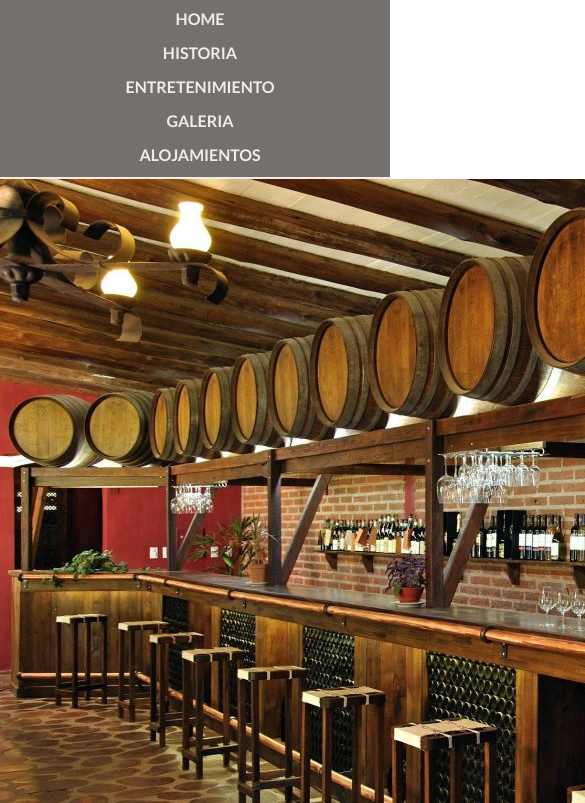
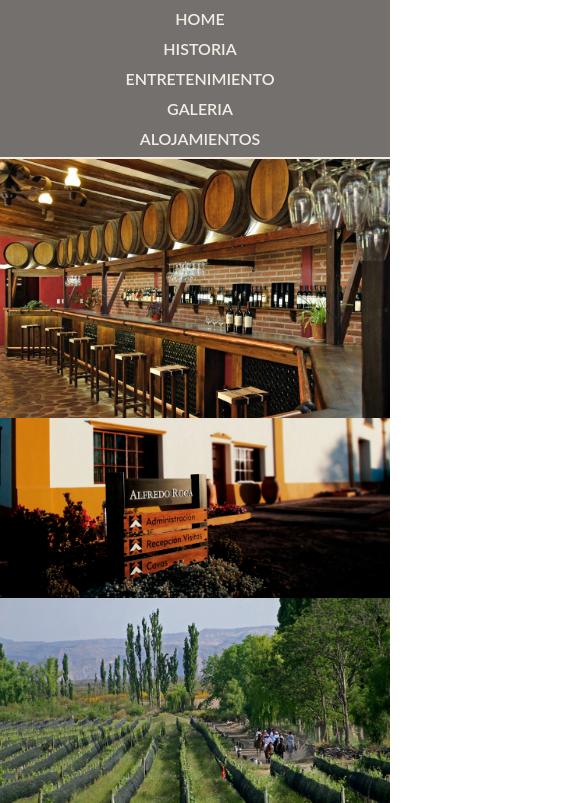
Before and after one commit to marianodl90/clase-git-hub, a plain HTML site: page pages/galeria.html in a window 390 px wide. Shown: the top 803 px of the page, 585 px wide, since content can reach past the window. Drawn offline with Linux system fonts and the light colour scheme; a web font is replaced by a local one.

Commit message:
Dimos estilos a GALERIA IMAGENES y lo hicimos responsive

```diff
--- a/estilos/style.css
+++ b/estilos/style.css
@@ -2,7 +2,7 @@
 * {
     margin: 0;
     padding: 0;
-
+    box-sizing: border-box;
 }
 
 
@@ -364,9 +364,23 @@
     color: #73706E;
 }
 
+/* ****************************************** GALERIA ****************************************** */
+
+.galeria-contenedor{
+    display: grid;
+    grid-template-columns: repeat(4, 1fr);
+}
+.galeria-contenedor img {
+    width: 100%;
+    height: 100%;
+}
+
 /* ******************************************** RESPONSIVE ***************************************** */
 
 @media only screen and (max-width: 940px) {
+    .galeria-contenedor {
+        grid-template-columns: repeat(3, 1fr);
+    }
     .entretenimiento-items {
         display: flex;
         flex-direction: column;
@@ -407,6 +421,9 @@
         display: flex;
         flex-wrap: wrap;
         padding-left: 0;
+    }
+    .galeria-contenedor {
+        grid-template-columns: repeat(2, 1fr);
     }
 }
 
@@ -462,6 +479,9 @@
         justify-content: center;
         }
     }
+    .galeria-contenedor {
+        grid-template-columns: repeat(1, 1fr);
+    }
 }
 
 
@@ -470,6 +490,7 @@
 
 /* ***************************************** BOOSTRAP ******************************************************** */
 
+/* ******* FORMULARIO INDEX ********** */
 .container {
     width: 400px;
     margin: 30px 0;
@@ -484,9 +505,6 @@
 
 
 }
-
-#contactus {}
-
 #contactus h3 {
     display: block;
     font-size: 30px;
@@ -596,3 +614,9 @@ fieldset {
 #contactus-submit{
     border-radius: 4px;
 }
+
+/* ****** CARRUSEL GALERIA ****** */
+
+.carousel-item img{
+height: 10%;
+}
--- a/pages/galeria.html
+++ b/pages/galeria.html
@@ -5,21 +5,11 @@
     <meta charset="UTF-8">
     <meta http http-equiv="X-UA-Compatible" content="IE=edge">
     <meta name="viewport" content="width=device-width, initial-scale=1.0">
-    <title>Proyecto-final/Pagina-principal</title>
-
-    <link rel="preconnect" href="https://fonts.googleapis.com">
-    <link rel="preconnect" href="https://fonts.gstatic.com" crossorigin>
-    <link href="https://fonts.googleapis.com/css2?family=Kdam+Thmor+Pro&display=swap" rel="stylesheet">
+    <title>Proyecto-final/Galeria</title>
 
 
+    <!-- CONEXION A CSS -->
 
-    <link rel="preconnect" href="https://fonts.googleapis.com">
-    <link rel="preconnect" href="https://fonts.gstatic.com" crossorigin>
-    <link
-        href="https://fonts.googleapis.com/css2?family=Henny+Penny&family=Lato:ital,wght@0,100;0,300;0,400;0,700;0,900;1,100;1,300;1,400;1,700;1,900&family=Ysabeau+Office:ital,wght@0,1..1000;1,1..1000&display=swap"
-        rel="stylesheet">
-
-    <!-- CONEXION A CSS -->
 
     <link rel="stylesheet" href="../estilos/style.css">
 
@@ -27,19 +17,15 @@
 
 </head>
 
-<body>
 <header>
-        <section>
     <nav>
         <ul class="grid-container">
-
             <li class="item">
-                        <a href="../index.html">Home</a>
+                <a href="../pages/index.html">Home</a>
             </li>
             <li class="item">
                 <a href="../pages/historia.html">Historia</a>
             </li>
-
             <li class="item">
                 <a href="../pages/entretenimiento.html">Entretenimiento</a>
             </li>
@@ -47,7 +33,7 @@
                 <a href="../pages/galeria.html">Galeria</a>
             </li>
             <li class="item">
-                        <a href="../pages/alojamientos.html">Alojamientos</a>
+                <a href="#">Alojamientos</a>
                 <ul class="container-aloja">
                     <li class="item-aloja">
                         <a href="../pages/alojamientos/nitra-2.html">Hotel Nitra II</a>
@@ -64,14 +50,16 @@
     </nav>
 
     <section>
-                <a href="http://web.whatsapp.com/" target="_blank"><img src="../multimedia/iconos/icons8-whatsapp-48.png"
+        <a href="http://web.whatsapp.com/" target="_blank"><img src="./multimedia/iconos/icons8-whatsapp-48.png"
                 alt="" class="wasap"></a>
     </section>
-        </section>
+
 
 </header>
+
     <main>
-    <section class="galeria-contenedor">
+        <section>
+            <div class="galeria-contenedor">
                 <img src="../multimedia/imagenes-san-rafael/bodegas1.jpg" alt="bodegas1">
                 <img src="../multimedia/imagenes-san-rafael/bodegas2.jpg" alt="bodegas2">
                 <img src="../multimedia/imagenes-san-rafael/bodegas3.jpg" alt="bodegas3">
@@ -88,7 +76,10 @@
                 <img src="../multimedia/imagenes-san-rafael/rafting.jpg" alt="rafting">
                 <img src="../multimedia/imagenes-san-rafael/restaurante3.jpg" alt="restaurante">
                 <img src="../multimedia/imagenes-san-rafael/restaurante2.jpg" alt="restaurante">
+            </div>
         </section>
+
+
     </main>
     <footer>
         <section class="footer-contenedor">
```
Also changed, not shown: pages/alojamientos.html (+1 -1 lines), pages/entretenimiento.html (+1 -1 lines), pages/index.html (+7 -6 lines). Lines whose indentation alone changed are shown as unchanged.
